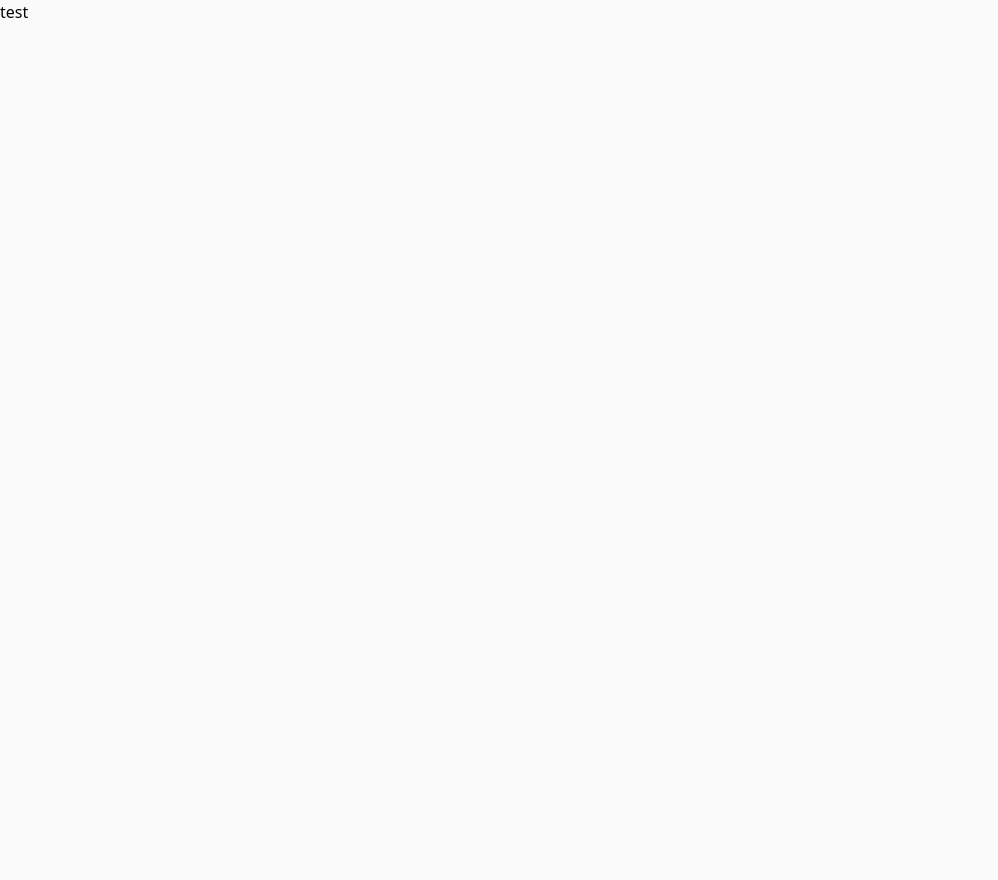
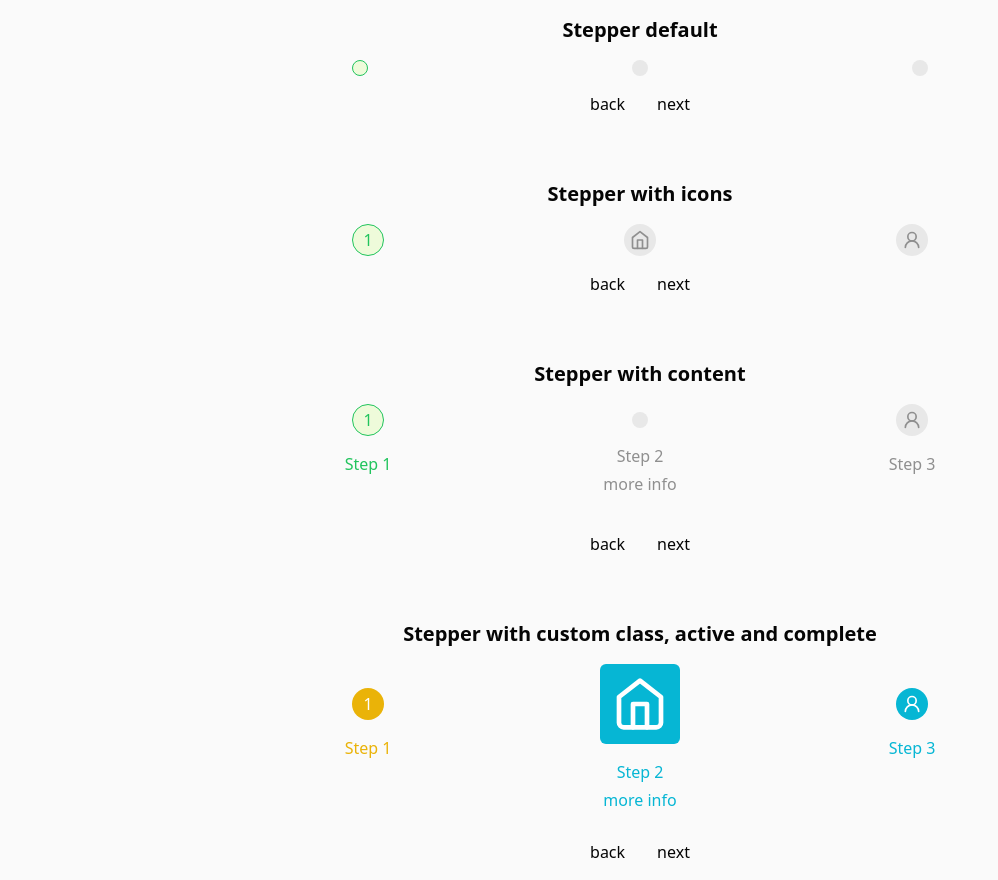
Before and after one commit to cavargasl/promarketing-test, a Next.js app: page / in a window 1280 px wide. Shown: the whole page, without its empty margins (0-998 px from the left). Before the commit the page ends 800 px from the top, so only its background shows below. Built offline with nearby package versions, Linux system fonts and the light colour scheme.

Commit message:
feat: add examples

```diff
--- /dev/null
+++ b/src/app/components/StepperCustomClass.tsx
@@ -0,0 +1,69 @@
+'use client'
+import { Icons } from '@/components/Icons'
+import { Step, StepContent, Stepper } from '@/components/ui/Stepper'
+import useStepper from '@/hooks/useStepper'
+
+export default function StepperCustomClass() {
+  const { activeStep, isLastStep, isFirstStep, handleNext, handlePrev, setIsLastStep, setIsFirstStep, setActiveStep } = useStepper()
+
+  return (
+    <div className='flex flex-col gap-4'>
+      <Stepper
+        activeStep={activeStep}
+        isLastStep={(value) => setIsLastStep(value)}
+        isFirstStep={(value) => setIsFirstStep(value)}
+      >
+        <Step
+          onClick={() => setActiveStep(1)}
+          StepIconComponent={1}
+          activeClassName='bg-yellow-500 text-white'
+          completedClassName='bg-blue-500 text-white'
+          className='bg-cyan-500 text-white'
+        >
+          <StepContent
+            activeClassName='text-yellow-500'
+            completedClassName='text-blue-500'
+            className='text-cyan-500'
+          >
+            Step 1
+          </StepContent>
+        </Step>
+        <Step
+          onClick={() => setActiveStep(2)}
+          StepIconComponent={<Icons.home className="h-14 w-14" />}
+          activeClassName='bg-yellow-500 text-white'
+          completedClassName='bg-blue-500 text-white'
+          className='h-20 w-20 rounded-md bg-cyan-500 text-white'
+        >
+          <StepContent
+            activeClassName='text-yellow-500'
+            completedClassName='text-blue-500'
+            className='text-cyan-500'
+          >
+            <p>Step 2</p>
+            <p>more info</p>
+          </StepContent>
+        </Step>
+        <Step
+          onClick={() => setActiveStep(3)}
+          StepIconComponent={<Icons.user className="h-5 w-5" />}
+          activeClassName='bg-yellow-500 text-white'
+          completedClassName='bg-blue-500 text-white'
+          className='bg-cyan-500 text-white'
+        >
+          <StepContent
+            activeClassName='text-yellow-500'
+            completedClassName='text-blue-500'
+            className='text-cyan-500'
+          >
+            <p>Step 3</p>
+          </StepContent>
+        </Step>
+      </Stepper>
+      <div className="mt-20 flex justify-center gap-8">
+        <button onClick={handlePrev} disabled={isFirstStep}>back</button>
+        <button onClick={handleNext} disabled={isLastStep}>next</button>
+      </div>
+    </div>
+  )
+}
--- /dev/null
+++ b/src/app/components/StepperDefault.tsx
@@ -0,0 +1,25 @@
+'use client'
+import { Step, Stepper } from '@/components/ui/Stepper'
+import useStepper from '@/hooks/useStepper'
+
+export default function StepperDefault() {
+  const { activeStep, isLastStep, isFirstStep, handleNext, handlePrev, setIsLastStep, setIsFirstStep, setActiveStep } = useStepper()
+
+  return (
+    <div className='flex flex-col gap-4'>
+      <Stepper
+        activeStep={activeStep}
+        isLastStep={(value) => setIsLastStep(value)}
+        isFirstStep={(value) => setIsFirstStep(value)}
+      >
+        <Step onClick={() => setActiveStep(1)} />
+        <Step onClick={() => setActiveStep(2)} />
+        <Step onClick={() => setActiveStep(3)} />
+      </Stepper>
+      <div className="flex justify-center gap-8">
+        <button onClick={handlePrev} disabled={isFirstStep}>back</button>
+        <button onClick={handleNext} disabled={isLastStep}>next</button>
+      </div>
+    </div>
+  )
+}
--- /dev/null
+++ b/src/app/components/StepperWithContent.tsx
@@ -0,0 +1,37 @@
+'use client'
+import { Icons } from '@/components/Icons'
+import { Step, StepContent, Stepper } from '@/components/ui/Stepper'
+import useStepper from '@/hooks/useStepper'
+
+export default function StepperWithContent() {
+  const { activeStep, isLastStep, isFirstStep, handleNext, handlePrev, setIsLastStep, setIsFirstStep, setActiveStep } = useStepper()
+
+  return (
+    <div className='flex flex-col gap-4'>
+      <Stepper
+        activeStep={activeStep}
+        isLastStep={(value) => setIsLastStep(value)}
+        isFirstStep={(value) => setIsFirstStep(value)}
+      >
+        <Step onClick={() => setActiveStep(1)} StepIconComponent={1} >
+          <StepContent>Step 1</StepContent>
+        </Step>
+        <Step onClick={() => setActiveStep(2)}>
+          <StepContent>
+            <p>Step 2</p>
+            <p>more info</p>
+          </StepContent>
+        </Step>
+        <Step onClick={() => setActiveStep(3)} StepIconComponent={<Icons.user className="h-5 w-5" />}>
+          <StepContent>
+            <p>Step 3</p>
+          </StepContent>
+        </Step>
+      </Stepper>
+      <div className="mt-20 flex justify-center gap-8">
+        <button onClick={handlePrev} disabled={isFirstStep}>back</button>
+        <button onClick={handleNext} disabled={isLastStep}>next</button>
+      </div>
+    </div>
+  )
+}
--- /dev/null
+++ b/src/app/components/StepperWithIcon.tsx
@@ -0,0 +1,26 @@
+'use client'
+import { Icons } from '@/components/Icons'
+import { Step, Stepper } from '@/components/ui/Stepper'
+import useStepper from '@/hooks/useStepper'
+
+export default function StepperWithIcon() {
+  const { activeStep, isLastStep, isFirstStep, handleNext, handlePrev, setIsLastStep, setIsFirstStep, setActiveStep } = useStepper()
+
+  return (
+    <div className='flex flex-col gap-4'>
+      <Stepper
+        activeStep={activeStep}
+        isLastStep={(value) => setIsLastStep(value)}
+        isFirstStep={(value) => setIsFirstStep(value)}
+      >
+        <Step onClick={() => setActiveStep(1)} StepIconComponent={1} />
+        <Step onClick={() => setActiveStep(2)} StepIconComponent={<Icons.home className="h-5 w-5" />} />
+        <Step onClick={() => setActiveStep(3)} StepIconComponent={<Icons.user className="h-5 w-5" />} />
+      </Stepper>
+      <div className="flex justify-center gap-8">
+        <button onClick={handlePrev} disabled={isFirstStep}>back</button>
+        <button onClick={handleNext} disabled={isLastStep}>next</button>
+      </div>
+    </div>
+  )
+}
--- a/src/app/page.tsx
+++ b/src/app/page.tsx
@@ -1,9 +1,28 @@
+import StepperCustomClass from "./components/StepperCustomClass";
+import StepperDefault from "./components/StepperDefault";
+import StepperWithContent from "./components/StepperWithContent";
+import StepperWithIcon from "./components/StepperWithIcon";
 
 export default function Home() {
   return (
     <main>
-      <div className="container">
-        test
+      <div className="container flex max-w-xl flex-col gap-16 py-4">
+        <div>
+          <h1 className="mb-4 text-center text-xl font-semibold">Stepper default</h1>
+          <StepperDefault />
+        </div>
+        <div>
+          <h1 className="mb-4 text-center text-xl font-semibold">Stepper with icons</h1>
+          <StepperWithIcon />
+        </div>
+        <div>
+          <h1 className="mb-4 text-center text-xl font-semibold">Stepper with content</h1>
+          <StepperWithContent />
+        </div>
+        <div>
+          <h1 className="mb-4 text-center text-xl font-semibold">Stepper with custom class, active and complete</h1>
+          <StepperCustomClass />
+        </div>
       </div>
     </main>
   )
```
